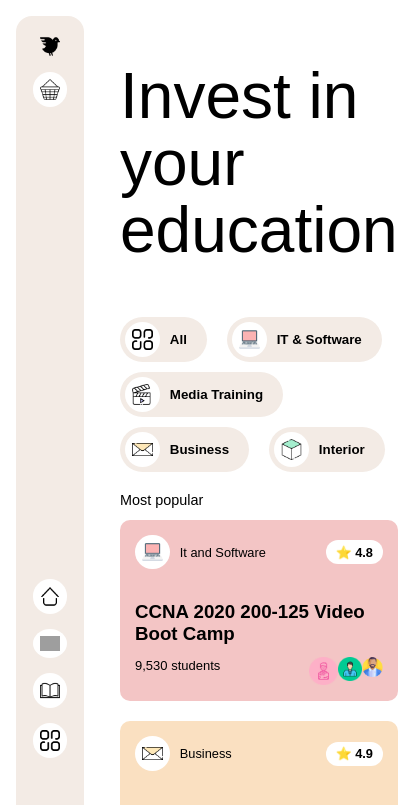
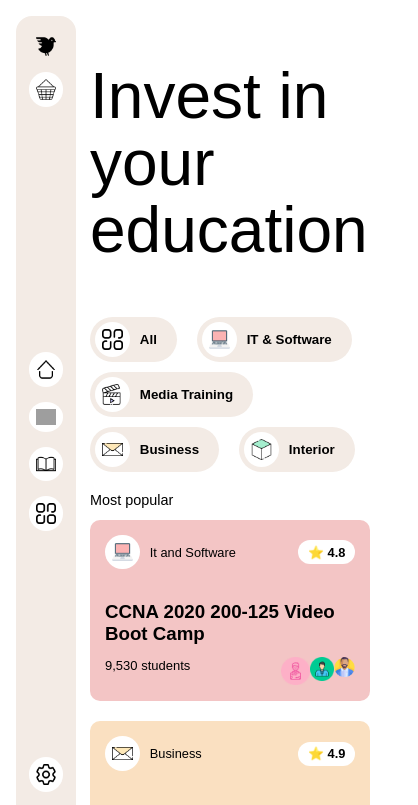
Before and after one commit to ayeshaMalik86/webPage, a React (Create React App) app: page / in a window 390 px wide. Shown: the top 805 px of the page, 418 px wide, since content can reach past the window. Built offline with nearby package versions, Linux system fonts and the light colour scheme; grey boxes are pictures that could not be loaded; a web font is replaced by a local one.

Commit message:
improvements

```diff
--- a/src/EducationPage.css
+++ b/src/EducationPage.css
@@ -26,7 +26,6 @@ body {
   }
 
   .logo {
-    font-size: 24px;
     margin-bottom: 20px;
     display: flex;
     flex-direction: column;
@@ -416,19 +415,30 @@ body {
   }
    @media (max-width: 768px) {
    .education-page {
-      grid-template-columns: 100px auto;
+      grid-template-columns: auto;
     }
     .course-grid{
       grid-template-columns: 1fr;
     }
-
     .categories{
       flex-wrap: wrap;
       gap: 10px;
     }
+
+    .main-content{
+      margin-left: 70px;
+    }
+
+    .sidebar{
+      position: fixed;
+      width: 60px;
+      height: 95vh;
+    }
+
     .profile-section {
       grid-column: 1 / 3;
       padding: 10px;
+      margin-left: 90px;
     }
 
     .header {
--- a/src/EducationPage.js
+++ b/src/EducationPage.js
@@ -51,7 +51,7 @@ const EducationPage = () => {
         </div>
         <div className="profile-avatar">
             <div className='menu-icons'><img src="/icons/setting.png" alt="setting"/></div>
-            <div className='avatar'><img src="/icons/avatar.png" alt="setting"/></div>
+            <div className='avatar'><img src="/icons/avatar.png" alt="avatar"/></div>
         </div>
       </div>
 
```
